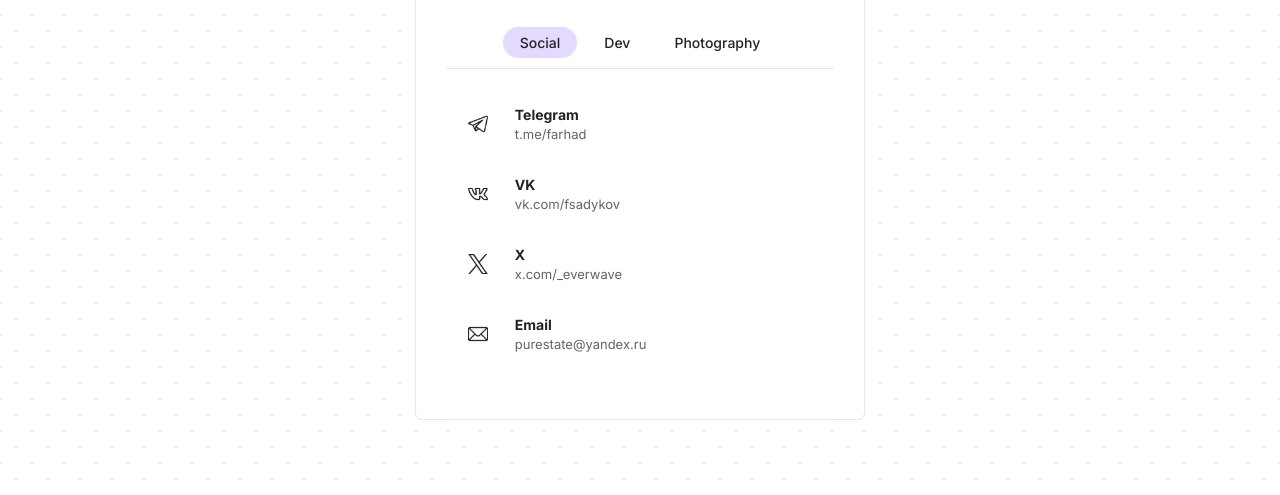
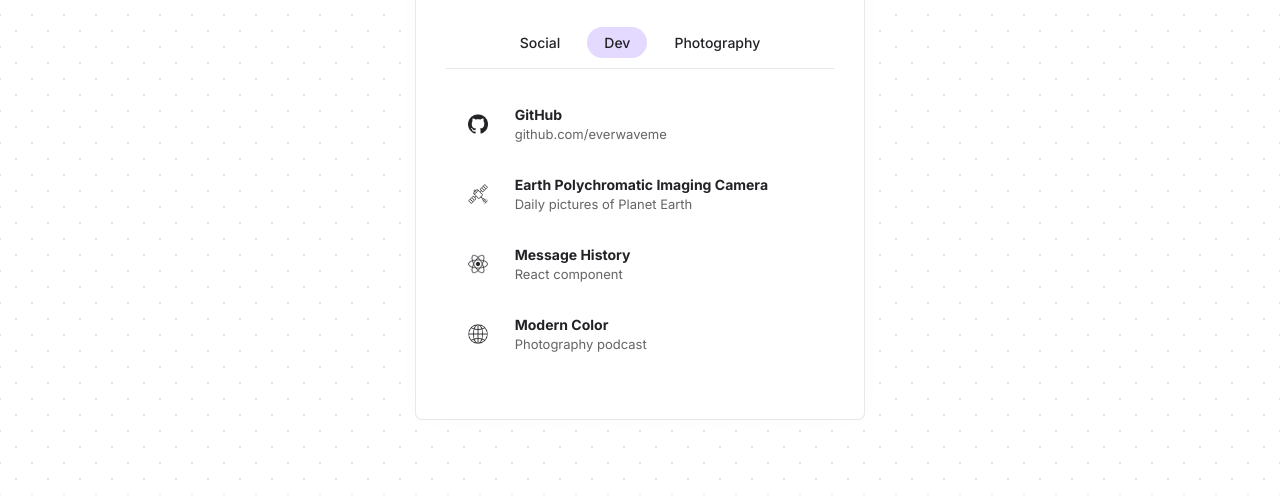
Before and after one commit to everwaveme/fs-cv-w, a website built with webpack: page public/index.html in a window 1280 px wide. Both pictures are taken after a click on the button "Dev". Shown: the part 305-800 px from the top of the page. Built offline with nearby package versions, Linux system fonts and the light colour scheme.

Commit message:
script for tabs

```diff
--- a/public/index.html
+++ b/public/index.html
@@ -26,18 +26,18 @@
         </div>
 
         <div class="data-tabs">
-          <button class="data-tabs-social active">
+          <button class="data-tabs-social js-tab active">
             Social
           </button>
-          <button class="data-tabs-dev">
+          <button class="data-tabs-dev js-tab">
             Dev
           </button>
-          <button class="data-tabs-photography">
+          <button class="data-tabs-photography js-tab">
             Photography
           </button>
         </div>
 
-        <ul class="data-social-list active">
+        <ul class="data-social-list js-list active">
           <li class="data-social-item">
             <a href="https://t.me/farhad" class="data-social-link" target="_blank" rel="noopener noreferrer">
               <div class="data-social-icon" style="background-image: url('../static/telegram-icon.png');">
@@ -99,7 +99,7 @@
           </li>
         </ul>
 
-        <ul class="data-dev-list">
+        <ul class="data-dev-list js-list">
           <li class="data-dev-item">
             <a href="https://github.com/everwaveme" class="data-dev-link" target="_blank" rel="noopener noreferrer">
               <div class="data-dev-icon" style="background-image: url('../static/github-icon.png');">
@@ -243,7 +243,7 @@
           </li>
         </ul>
 
-        <ul class="data-photography-list">
+        <ul class="data-photography-list js-list">
           <li class="data-photography-item">
             <a href="https://everwave.ru/" class="data-photography-link" target="_blank" rel="noopener noreferrer">
               <div class="data-photography-icon" style="background-image: url('../static/web-icon.png');">
--- a/src/index.js
+++ b/src/index.js
@@ -1 +1,22 @@
 import './scss/main.scss';
+
+//tabs toggle
+const tabs = document.querySelectorAll('.js-tab');
+const lists = document.querySelectorAll('.js-list');
+
+tabs.forEach((tab, index) => {
+  tab.addEventListener('click', (event) => {
+
+    tabs.forEach((tab) => {
+      tab.classList.remove('active');
+    });
+
+    event.target.classList.add('active');
+
+    lists.forEach((list) => {
+      list.classList.remove('active');
+    })
+
+    lists[index].classList.add('active');
+  });
+});
```
